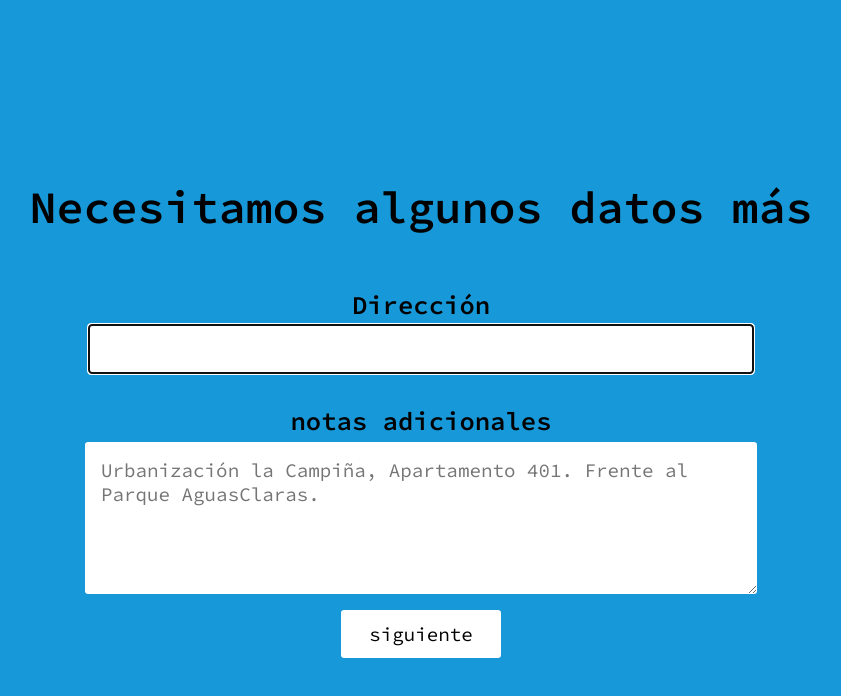
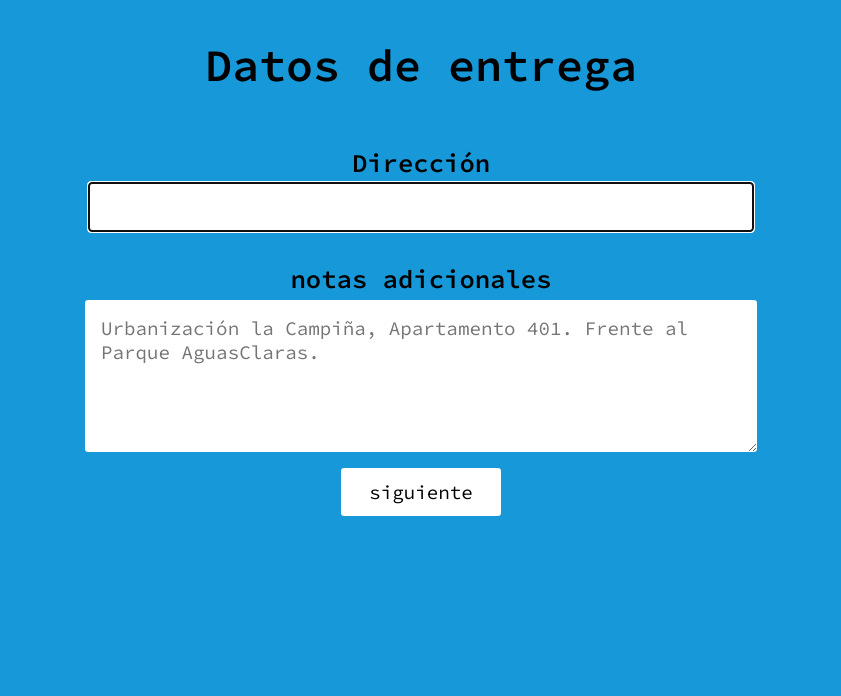
Before and after one commit to gabrielibus/easyForm, a React (Create React App) app: page / in a window 1280 px wide. Both pictures are taken after a click on the button "siguiente". Shown: the top 696 px of the page, without its empty margins (219-1060 px from the left). Built offline with nearby package versions, Linux system fonts and the light colour scheme.

Commit message:
fixin padding on h3 titles

```diff
--- a/src/components/Address.js
+++ b/src/components/Address.js
@@ -2,8 +2,8 @@ import React from 'react'
 
 function Address(props) {
     return (
-        <div className='Address animated bounceInRight' >
-            <h2>Necesitamos algunos datos más</h2>
+        <div className='Address animated pulse' >
+            <h2>Datos de entrega</h2>
             <label htmlFor="dir">Dirección</label>
             <input
                 id='focus'
--- a/src/components/Names.js
+++ b/src/components/Names.js
@@ -3,7 +3,7 @@ import React from 'react'
 function Names(props) {
 
     return (
-        <div className='Names animated bounceInRight'>
+        <div className='Names animated pulse'>
             <h2>Cuéntanos sobre ti</h2>
             <label htmlFor="names">Nombres</label>
             <input id='focus'
--- a/src/components/Phone.js
+++ b/src/components/Phone.js
@@ -3,8 +3,8 @@ import React from 'react'
 function Phone(props) {
 
     return (
-        <div className='Phone animated bounceInRight'>
-            <h2>Ya con esta acabamos!</h2>
+        <div className='Phone animated pulse'>
+            <h2>Ya casi acabamos!</h2>
             <label
                 htmlFor="phone1">Teléfono movil</label>
             <input
--- a/src/components/Thanks.js
+++ b/src/components/Thanks.js
@@ -3,9 +3,9 @@ import React from 'react'
 function Thanks(props) {
 
     return (
-        <div className='Phone animated bounceInRight'>
-            <h1>¡Gracias!</h1>
-            <h2>Tu información ha sido <br/> enviada correctamente</h2>
+        <div className='Phone animated pulse'>
+            <h2>¡Gracias!</h2>
+            <h3>Tu información ha sido enviada correctamente</h3>
             <button onClick={props.onClick}>Reiniciar</button>
         </div>
     )
--- a/src/styles/App.css
+++ b/src/styles/App.css
@@ -1,10 +1,11 @@
 body {
   background-color: #1798d8;
+
 }
 
 .App {
     font-size: 30px;
-    width: 100vw;
+    width: 100%;
     margin: auto;
     display: flex;
     flex-direction: column;
@@ -30,7 +31,7 @@ button, input, #notesDiv {
     display: flex;
     flex-direction: column;
     align-items: center;
-    justify-content: center;
+    justify-content: start;
     margin: auto;
 }
 
@@ -66,6 +67,10 @@ label {
     height: 15vh;
     padding: 1rem;
     border: none;
+}
+
+h3 {
+  padding: 1rem;
 }
 
 
```
